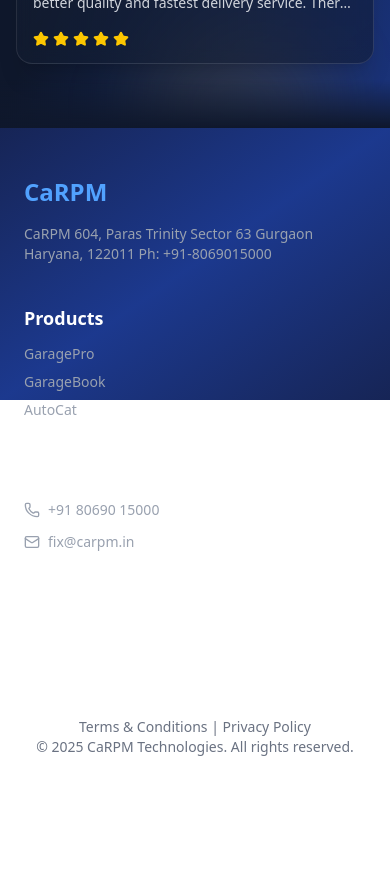
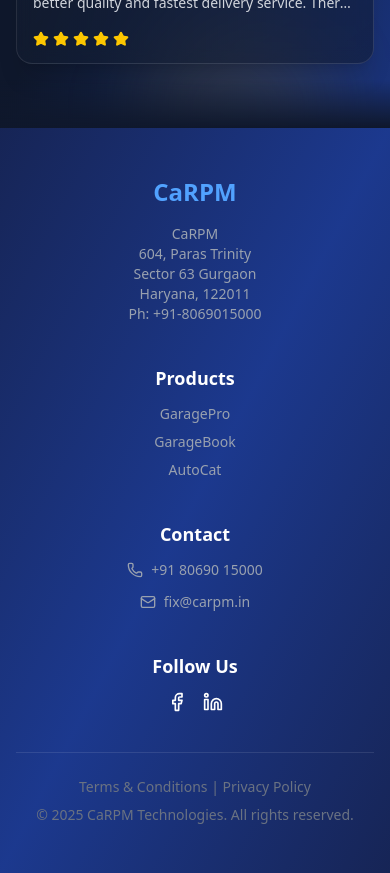
Before and after one commit to Divwardhan/caRPM, a React (Vite) app: page / in a window 390 px wide. Shown: the part 5440-6313 px from the top of the page. Before the commit the page ends 6197 px from the top, so only its background shows below. Built offline with nearby package versions, Linux system fonts and the light colour scheme; no server answers.

Commit message:
Fast commit

```diff
--- a/src/App.jsx
+++ b/src/App.jsx
@@ -10,10 +10,11 @@
 import Footer from './Components/Footer'
 import TermsAndConditions from './Components/TermsandConditions'
 import Privacy from './Components/Privacy'
-
+import ScrollToTop from './Components/ScrollToTop'
 function App() {
   return (
     <Router>
+      <ScrollToTop />
       <Navbar />
       <Routes>
         {/* Home Page */}
--- a/src/Components/Footer.jsx
+++ b/src/Components/Footer.jsx
@@ -4,23 +4,23 @@
 
 const Footer = () => {
   return (
-    <footer className="bg-gradient-to-br from-blue-950 via-blue-900 to-blue-950 h-68 text-white py-12 px-6">
-      <div className="max-w-6xl mx-auto grid md:grid-cols-4 sm:grid-cols-2 gap-10">
+    <footer className="bg-gradient-to-br from-blue-950 via-blue-900 to-blue-950 text-white py-12 px-4 sm:px-6">
+      <div className="max-w-6xl mx-auto grid grid-cols-1 sm:grid-cols-2 md:grid-cols-2 lg:grid-cols-4 gap-10">
 
         {/* Brand Info */}
-        <div>
+        <div className="text-center sm:text-left">
           <h3 className="text-2xl font-bold mb-4 text-blue-400">CaRPM</h3>
           <p className="text-gray-400 text-sm">
-          CaRPM
-604, Paras Trinity
-Sector 63 Gurgaon
-Haryana, 122011
+            CaRPM<br />
+            604, Paras Trinity<br />
+            Sector 63 Gurgaon<br />
+            Haryana, 122011<br />
             Ph: +91-8069015000
           </p>
         </div>
 
         {/* Products */}
-       <div>
+        <div className="text-center sm:text-left">
           <h4 className="text-lg font-semibold text-white mb-3">Products</h4>
           <ul className="space-y-2 text-gray-400 text-sm">
             {[
@@ -44,38 +44,37 @@
         </div>
 
         {/* Contact */}
-        <div>
+        <div className="text-center sm:text-left">
           <h4 className="text-lg font-semibold text-white mb-3">Contact</h4>
           <ul className="space-y-3 text-gray-400 text-sm">
-            <li className="flex items-center gap-2">
+            <li className="flex items-center justify-center sm:justify-start gap-2">
               <Phone size={16} /> +91 80690 15000
             </li>
-            <li className="flex items-center gap-2">
+            <li className="flex items-center justify-center sm:justify-start gap-2">
               <Mail size={16} /> <a href="mailto:fix@carpm.in">fix@carpm.in</a>
             </li>
           </ul>
         </div>
 
         {/* Social */}
-        <div>
+        <div className="text-center sm:text-left">
           <h4 className="text-lg font-semibold text-white mb-3">Follow Us</h4>
-          <div className="flex gap-4">
+          <div className="flex justify-center sm:justify-start gap-4">
             <a href="https://www.facebook.com/carpm.official/" target="_blank"
               rel="noopener noreferrer" className="hover:text-blue-400 transition"><Facebook size={20} /></a>
-            {/* <a href="#" className="hover:text-pink-400 transition"><Instagram size={20} /></a> */}
+
             <a href="https://in.linkedin.com/company/carpm" target="_blank"
               rel="noopener noreferrer" className="hover:text-sky-400 transition"><Linkedin size={20} /></a>
           </div>
-
         </div>
-
 
       </div>
 
       {/* Bottom */}
       <div className="border-t border-white/10 mt-10 pt-6 text-center text-sm text-gray-500">
-      <div><Link to="/terms-and-conditions">Terms & Conditions</Link> | <Link to="/privacy-policy">Privacy Policy</Link></div>
-
+        <div className="mb-2">
+          <Link to="/terms-and-conditions" className="hover:text-white transition">Terms & Conditions</Link> | <Link to="/privacy-policy" className="hover:text-white transition">Privacy Policy</Link>
+        </div>
         &copy; {new Date().getFullYear()} CaRPM Technologies. All rights reserved.
       </div>
     </footer>
--- a/src/Components/Privacy.jsx
+++ b/src/Components/Privacy.jsx
@@ -1,11 +1,14 @@
 import React from 'react';
 import { ArrowLeft } from 'lucide-react';
 import { useNavigate } from 'react-router-dom';
+import Navbar from './Navbar';
 
 const Privacy = () => {
   const navigate = useNavigate();
 
   return (
+    <>
+    <Navbar/>
     <div className="privacy-policy min-h-screen bg-gray-50 py-12 px-4 sm:px-6 lg:px-8">
       <div className="max-w-7xl mx-auto">
         <div className="flex items-center mb-8">
@@ -105,6 +108,7 @@
         </div>
       </div>
     </div>
+    </>
   );
 };
 
--- /dev/null
+++ b/src/Components/ScrollToTop.jsx
@@ -0,0 +1,14 @@
+import { useEffect } from 'react';
+import { useLocation } from 'react-router-dom';
+
+const ScrollToTop = () => {
+  const { pathname } = useLocation();
+
+  useEffect(() => {
+    window.scrollTo(0, 0);
+  }, [pathname]);
+
+  return null;
+};
+
+export default ScrollToTop;
```
Lines whose indentation alone changed are shown as unchanged.
